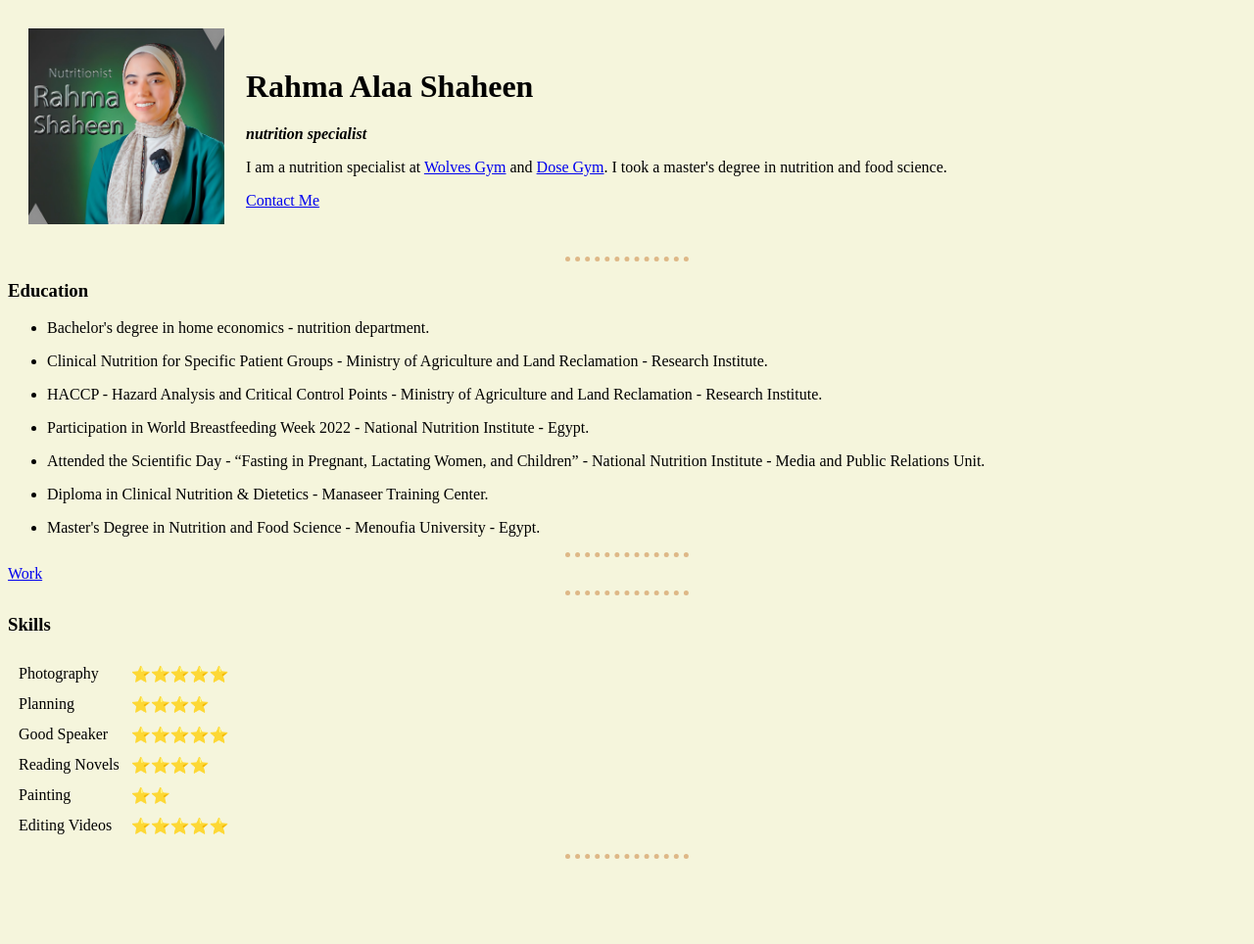
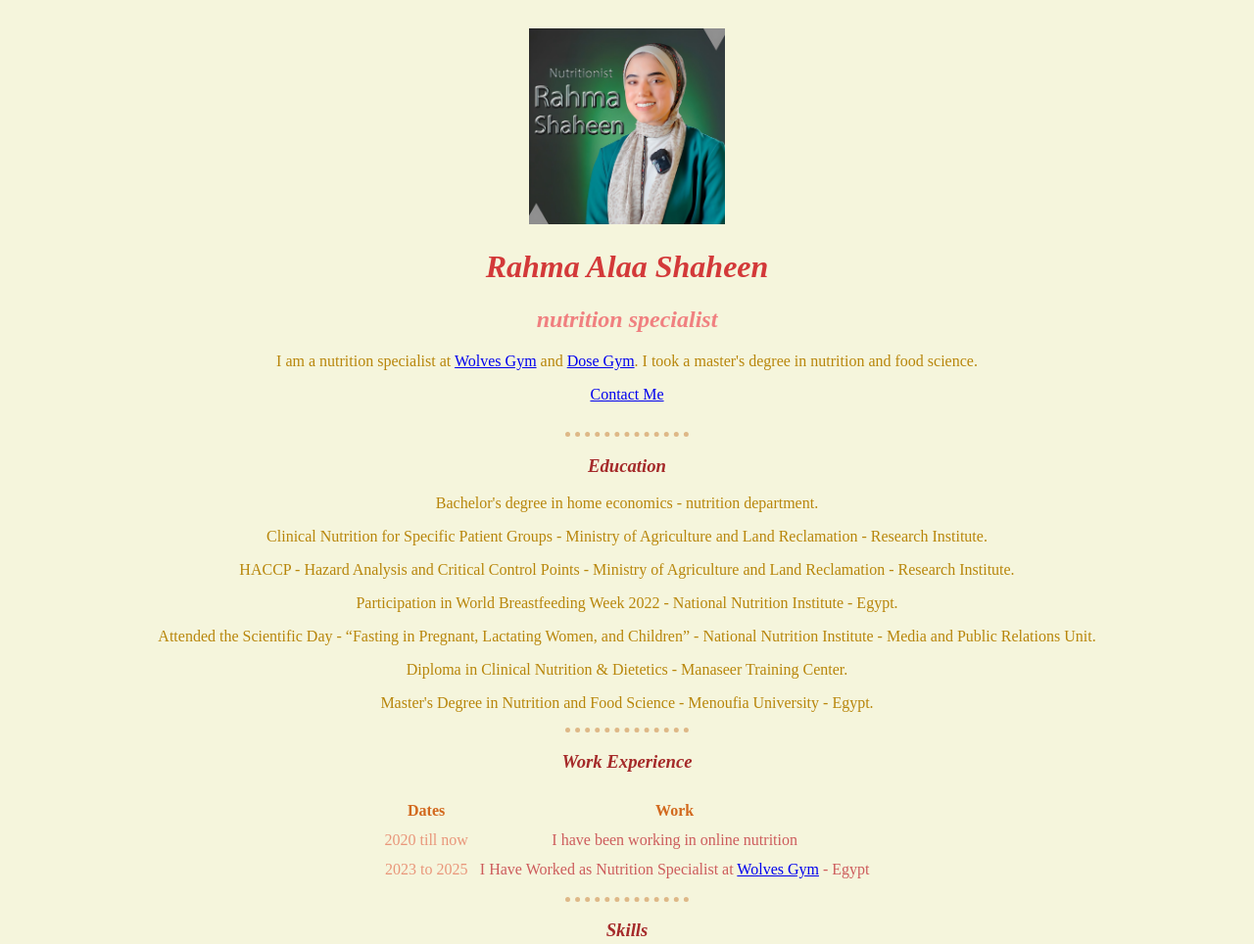
Before and after one commit to osamaosman120-cell/Rahma-s-cv, a plain HTML site: page index.html in a window 1280 px wide. Shown: the top 964 px of the page at 98% size. Before the commit the page ends 885 px from the top, so only its background shows below. Drawn offline with Linux system fonts and the light colour scheme; files that its build step writes are made by us from their sources.

Commit message:
Add files via upload

```diff
--- a/index.html
+++ b/index.html
@@ -2,69 +2,75 @@
 <html>
     <head>
         <meta charset="utf-8">
-        <title>Rahma's Personal Site💍🖤</title>
-        <style>
-            body{
-             background-color: beige;
-            }
-            hr{
-                color: burlywood;
-             background-color: none;
-             border-style: dotted none none;
-             border-width: 5px;
-             height: 0px;
-             width: 10%;
-            }
-        </style>
+        <title>Rahma's Personal Site</title>
+        <link rel="stylesheet" href="css/css/styles.css">
     </head>
     <body>
         <table style="border-spacing:20px;">
+
             <tr>
-                <td><img src="rahma.jpeg" width="200" height="200" alt="Rahma's profile picture"></td>
-                <td><h1>Rahma Alaa Shaheen</h1>
-        <p><i><strong>nutrition specialist</strong></i></p>
+               <td><img class="rahma" src="rahma.jpeg" width="200" height="200" alt="Rahma's profile picture">
+                <h1 id="heading">Rahma Alaa Shaheen</h1>
+        <p><h2 id="her"><i><strong>nutrition specialist</strong></i></h2></p>
         <p>I am a nutrition specialist at <a href="https://www.facebook.com/share/17oVMmApA5/?mibextid=wwXIfr">Wolves Gym</a> and <a href="https://www.facebook.com/share/1NWUGuFKAd/?mibextid=wwXIfr">Dose Gym</a>. I took a master's degree in nutrition and food science.</p>
          <a href="contact me.html">Contact Me</a></td>
             </tr>
         </table>
         <hr>
         <h3>Education</h3>
-        <ul>
-        <li><p>Bachelor's degree in home economics - nutrition department.</p></li>
-        <li><p>Clinical Nutrition for Specific Patient Groups - Ministry of Agriculture and Land Reclamation - Research Institute.</p></li>
-        <li><p>HACCP - Hazard Analysis and Critical Control Points -  Ministry of Agriculture and Land Reclamation - Research Institute.</p></li>
-        <li><p>Participation in World Breastfeeding Week 2022 - National Nutrition Institute - Egypt.</p></li>
-        <li><p>Attended the Scientific Day - “Fasting in Pregnant, Lactating Women, and Children” - National Nutrition Institute - Media and Public Relations Unit.</p></li>
-        <li><p>Diploma in Clinical Nutrition & Dietetics - Manaseer Training Center.</p></li>
-        <li><p>Master's Degree in Nutrition and Food Science - Menoufia University - Egypt.</p></li>
-        </ul>
+        <p>Bachelor's degree in home economics - nutrition department.</p></li>
+        <p>Clinical Nutrition for Specific Patient Groups - Ministry of Agriculture and Land Reclamation - Research Institute.</p>
+        <p>HACCP - Hazard Analysis and Critical Control Points -  Ministry of Agriculture and Land Reclamation - Research Institute.</p>
+        <p>Participation in World Breastfeeding Week 2022 - National Nutrition Institute - Egypt.</p>
+        <p>Attended the Scientific Day - “Fasting in Pregnant, Lactating Women, and Children” - National Nutrition Institute - Media and Public Relations Unit.</p>
+        <p>Diploma in Clinical Nutrition & Dietetics - Manaseer Training Center.</p>
+        <p>Master's Degree in Nutrition and Food Science - Menoufia University - Egypt.</p>
         <hr>
-        <a href="work.html">Work</a>
+       <h3>Work Experience</h3>
+        <table style="border-spacing:10px;">
+            <thead>
+                <tr>
+                    <th id="date">Dates</th>
+                    <th id="work">Work</th>
+                </tr>
+            </thead>
+            <tbody>
+            <tr>
+                <td class="date">2020 till now</td>
+                <td class="job">I have been working in online nutrition</td>
+            </tr>
+            <tr>
+                <td class="date">2023 to 2025</td>
+                <td class="job">I Have Worked as Nutrition Specialist at <a href="https://www.facebook.com/share/17oVMmApA5/?mibextid=wwXIfr">Wolves Gym</a> - Egypt</td>
+            </tr>
+            </tbody>
+        </table>
+
         <hr>
         <h3>Skills</h3>
         <table style="border-spacing:10px;">
             <tr>
-                <td>Photography </td>
+                <td class="skill">Photography </td>
                 <td>⭐⭐⭐⭐⭐</td>
             </tr>
             <tr>
-                <td>Planning</td>
+                <td class="skill">Planning</td>
                 <td>⭐⭐⭐⭐</td>
             </tr>
             <tr>
-                <td>Good Speaker</td>
+                <td class="skill">Good Speaker</td>
                 <td>⭐⭐⭐⭐⭐</td>
             </tr>
             <tr>
-                <td>Reading Novels</td>
+                <td class="skill">Reading Novels</td>
                 <td>⭐⭐⭐⭐</td>
             </tr>
             <tr>
-                <td>Painting</td>
+                <td class="skill">Painting</td>
                 <td>⭐⭐</td>
             </tr>
             <tr>
-                <td>Editing Videos</td>
+                <td class="skill">Editing Videos</td>
                 <td>⭐⭐⭐⭐⭐</td>
             </tr>
         </table>
--- /dev/null
+++ b/styles.css
@@ -0,0 +1,75 @@
+/**********************************tag selectors**********************************/
+ body{
+             background-color: beige;
+            }
+            hr{
+                color: burlywood;
+             background-color: none;
+             border-style: dotted none none;
+             border-width: 5px;
+             height: 0px;
+             width: 10%;
+            }
+            h1{
+                color: brown;
+                font: bold;
+                font-style: oblique;
+                text-align: center;
+            }
+            h3{
+                color: brown;
+                font: bold;
+                font-style: oblique;
+                text-align: center;
+            }
+            p{
+                color: darkgoldenrod;
+                text-align: center;
+            }
+            table{
+                margin: auto;
+                align-items: center;
+                text-align: center;
+            }
+            ol{
+                margin: auto;
+                text-align: center;
+                list-style-position: inside;
+            }
+            form{
+                text-align: center;
+            }
+            img{
+                border: 1cm;
+            }
+
+
+/**********************************class selectors**********************************/
+.color:hover{
+    background-color: goldenrod;
+}
+.date{
+    color: darksalmon;
+}
+.job{
+    color: indianred;
+}
+.skill{
+    color: peru;
+}
+.data{
+    color: darksalmon;
+}
+/**********************************id selectors**********************************/
+#heading{
+    color: rgb(211, 57, 57);
+}
+#her{
+    color: lightcoral;
+}
+#date{
+    color: chocolate;
+}
+#work{
+    color: chocolate;
+}
```
Also changed, not shown: contact me.html (+9 -20 lines).
